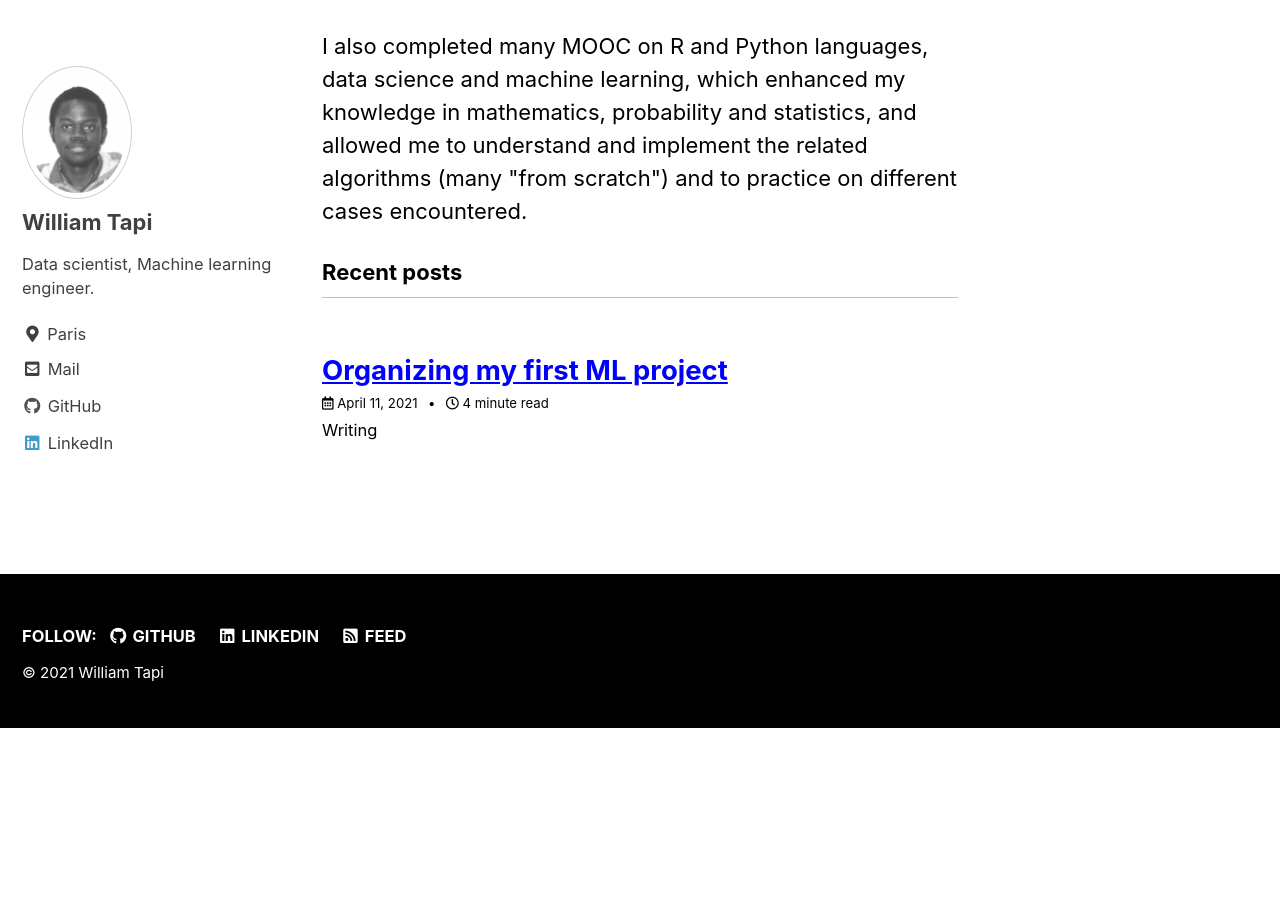
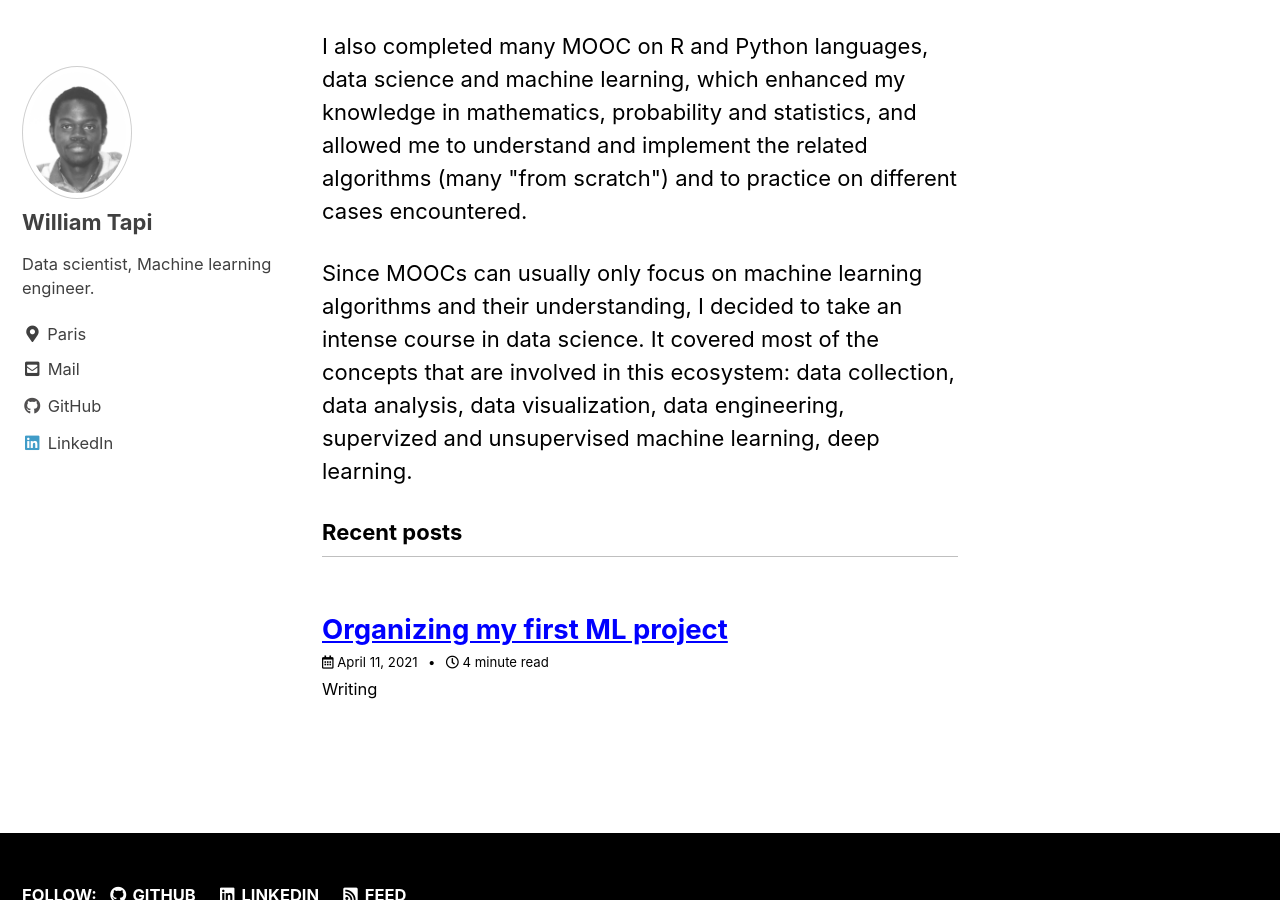
Before and after one commit to Will007-max/Will007-max.github.io, a Jekyll site: the page built from index.html, in a window 1280 px wide and 900 px high, scrolled down 474 px. Built offline with Jekyll 4.4.1, drawn with Linux system fonts in a browser that asks for light colours; cached includes are drawn as plain includes; a script that is not in the unit is left out; the list of posts is cut into pages by our own code; comment, search, counter and statistics services are not loaded; before the commit the page ends 1202 px from its top, so only the background shows below that.

Commit message:
modif index.html

```diff
--- a/index.html
+++ b/index.html
@@ -3,20 +3,43 @@ layout: home
 author_profile: true
 ---
 
-<div class="LI-profile-badge"  data-version="v1" data-size="medium" data-locale="fr_FR" data-type="horizontal" data-theme="light" data-vanity="william-b-djampa-tapi-a2a17b110"><a class="LI-simple-link" href='https://www.linkedin.com/in/william-b-djampa-tapi-a2a17b110/?trk=profile-badge'>William Tapi</a></div>
-<script type="text/javascript" src="https://platform.linkedin.com/badges/js/profile.js" async defer></script>
+<div class="LI-profile-badge"  data-version="v1" data-size="medium"
+data-locale="fr_FR" data-type="horizontal" data-theme="light"
+data-vanity="william-b-djampa-tapi-a2a17b110"><a class="LI-simple-link"
+href='https://www.linkedin.com/in/william-b-djampa-tapi-a2a17b110/?trk=profile-badge'>
+William Tapi</a></div>
+<script type="text/javascript"
+src="https://platform.linkedin.com/badges/js/profile.js" async defer></script>
 
 <p>
-Welcome to my blog. My name is William, I am Data scientist and Machine Learning Engineer.
+Welcome to my blog. My name is William, I am Data scientist and
+Machine Learning Engineer.
 </p>
 
 <p>
-With a strong scientific background, I learned a lot about algorithms and programming. For instance, I taught Python courses for two years to double degree students at the Orsay faculty of sciences, they were more focused on numerical methods to solve science problems, scientific computing, data analysis.
+With a strong scientific background, I learned a lot about algorithms and
+programming. For instance, I taught Python courses for two years to double
+degree students at the Orsay faculty of sciences, they were more focused on
+numerical methods to solve science problems, scientific computing, data analysis.
 </p>
 
 <p>
-I also completed many MOOC on R and Python languages, data science and machine learning, which enhanced my knowledge in mathematics, probability and statistics, and allowed me to understand and implement the related algorithms (many "from scratch") and to practice on different cases encountered.
+I also completed many MOOC on R and Python languages, data science and machine
+learning, which enhanced my knowledge in mathematics, probability and
+statistics, and allowed me to understand and implement the related algorithms
+(many "from scratch") and to practice on different cases encountered.
+</p>
+
+<p>
+Since MOOCs can usually only focus on machine learning algorithms and their
+understanding, I decided to take an intense course in data science. It covered
+most of the concepts that are involved in this ecosystem: data collection,
+data analysis, data visualization, data engineering, supervized and unsupervised
+machine learning, deep learning.
 </p>
 
 
-<script type="text/javascript" src="//rf.revolvermaps.com/0/0/6.js?i=5y6okwfiap6&amp;m=7&amp;c=e63100&amp;cr1=ffffff&amp;f=arial&amp;l=0&amp;bv=90&amp;lx=-420&amp;ly=420&amp;hi=20&amp;he=7&amp;hc=a8ddff&amp;rs=80" async="async"></script>
+<script type="text/javascript"
+src="//rf.revolvermaps.com/0/0/6.js?i=5y6okwfiap6&amp;m=7&amp;c=e63100&amp;
+cr1=ffffff&amp;f=arial&amp;l=0&amp;bv=90&amp;lx=-420&amp;ly=420&amp;hi=20&amp;
+he=7&amp;hc=a8ddff&amp;rs=80" async="async"></script>
```
